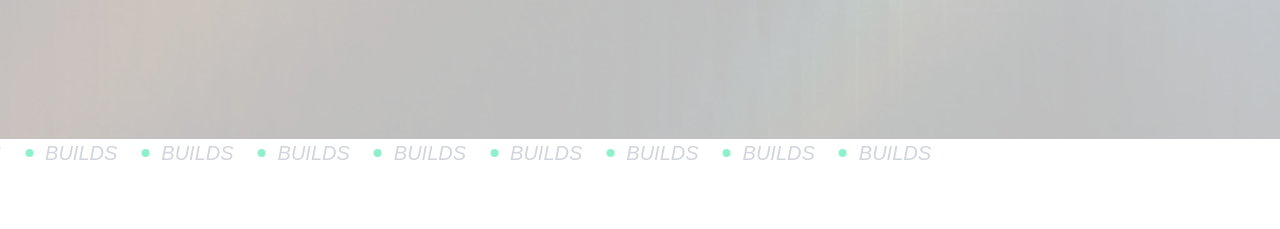
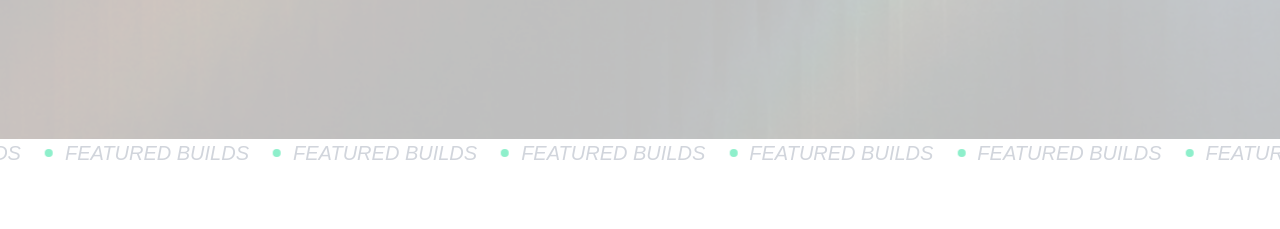
Before and after one commit to adarshk0511/adarsh-portfolio, a Next.js app: page / in a window 1280 px wide. Shown: the part 3120-3349 px from the top of the page. Built offline with nearby package versions, Linux system fonts and the light colour scheme; a web font is replaced by a local one.

Commit message:
Mareeq update

```diff
--- a/src/app/page.js
+++ b/src/app/page.js
@@ -119,7 +119,7 @@ export default function Home() {
       <div className="max-w-screen">
 
         {/* <Marquee /> */}
-         <Marquee1 text={"BUILDS"}/>
+         <Marquee1 text={"FEATURED BUILDS"}/>
          <ProjectsSection />
 
       </div>
```
